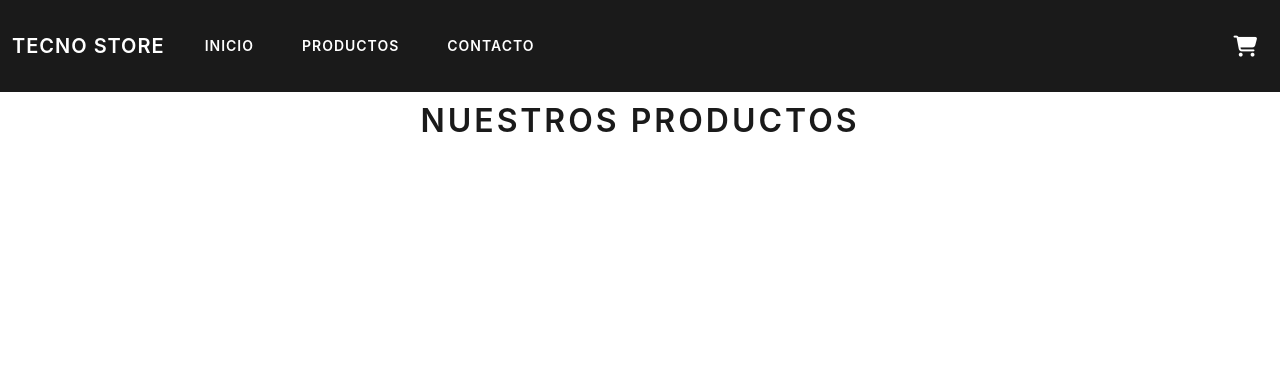
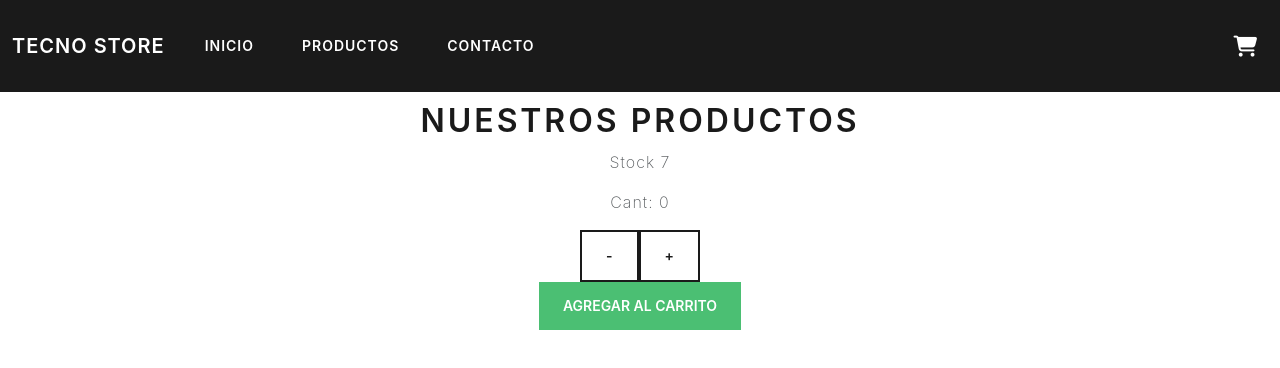
Before and after one commit to lao7272/tecno-store, a React (Create React App) app in the folder tecno-store/: page / in a window 1280 px wide. Shown: the top 368 px of the page. Built offline with nearby package versions, Linux system fonts and the light colour scheme.

Commit message:
Contador cohn react

```diff
--- /dev/null
+++ b/tecno-store/src/components/ItemCount/ItemCount.js
@@ -0,0 +1,41 @@
+import React, {useState} from "react"
+export const ItemCount = ({stock, initial }) => {
+    const[count, setCount] = useState(0);
+    const[reseve, setReserve] = useState(stock)
+    const addToCart = () => {
+        if (count < stock){
+            setCount(count + 1);
+            setReserve(reseve - 1)
+            initial = count;
+            stock = reseve ;
+
+        }
+
+
+    }
+    const removeFromCart = () => {
+        if(count != 0){
+
+            setCount(count - 1);
+            setReserve(reseve + 1)
+            initial = count;
+            stock = reseve;
+        }
+
+    }
+    return (
+        <>
+            <div>
+                <p>Stock {reseve}</p>
+                <div>
+                    <p>Cant: {count}</p>
+                    <button className="btn btn-outline-primary" onClick={removeFromCart}>-</button>
+                    <button className="btn btn-outline-primary" onClick={addToCart}>+</button>
+                </div>
+            </div>
+            <div>
+                <button className="btn btn-success">Agregar al carrito</button>
+            </div>
+        </>
+    )
+}
--- a/tecno-store/src/components/ItemListContainer/ItemListContainer.js
+++ b/tecno-store/src/components/ItemListContainer/ItemListContainer.js
@@ -1,7 +1,10 @@
+import { ItemCount } from "../ItemCount/ItemCount"
+
 export const ItemListContainer = ({title}) => {
     return(
         <main>
             <h1>{title}</h1>
+            <ItemCount stock={7} initial={1}/>
         </main>
     )
 }
--- a/tecno-store/src/components/Navbar/Navbar.js
+++ b/tecno-store/src/components/Navbar/Navbar.js
@@ -2,19 +2,19 @@ import { CartWidget} from "../CartWidget/CartWidget"
 export function Navbar (){
     return(
         <>
-            <nav class="navbar navbar-expand-lg navbar-dark bg-primary">
-                <div class="container-fluid">
-                    <a class="navbar-brand" href="#">Tecno Store</a>
-                    <div class="collapse navbar-collapse" id="navbarColor01">
-                    <ul class="navbar-nav me-auto">
-                        <li class="nav-item">
-                        <a class="nav-link active" href="#">Inicio</a>
+            <nav className="navbar navbar-expand-lg navbar-dark bg-primary">
+                <div className="container-fluid">
+                    <a className="navbar-brand" href="#">Tecno Store</a>
+                    <div className="collapse navbar-collapse" id="navbarColor01">
+                    <ul className="navbar-nav me-auto">
+                        <li className="nav-item">
+                        <a className="nav-link active" href="#">Inicio</a>
                         </li>
-                        <li class="nav-item">
-                        <a class="nav-link active" href="#">Productos</a>
+                        <li className="nav-item">
+                        <a className="nav-link active" href="#">Productos</a>
                         </li>
-                        <li class="nav-item">
-                        <a class="nav-link active" href="#">Contacto</a>
+                        <li className="nav-item">
+                        <a className="nav-link active" href="#">Contacto</a>
                         </li>
                     </ul>
                     </div>
```
